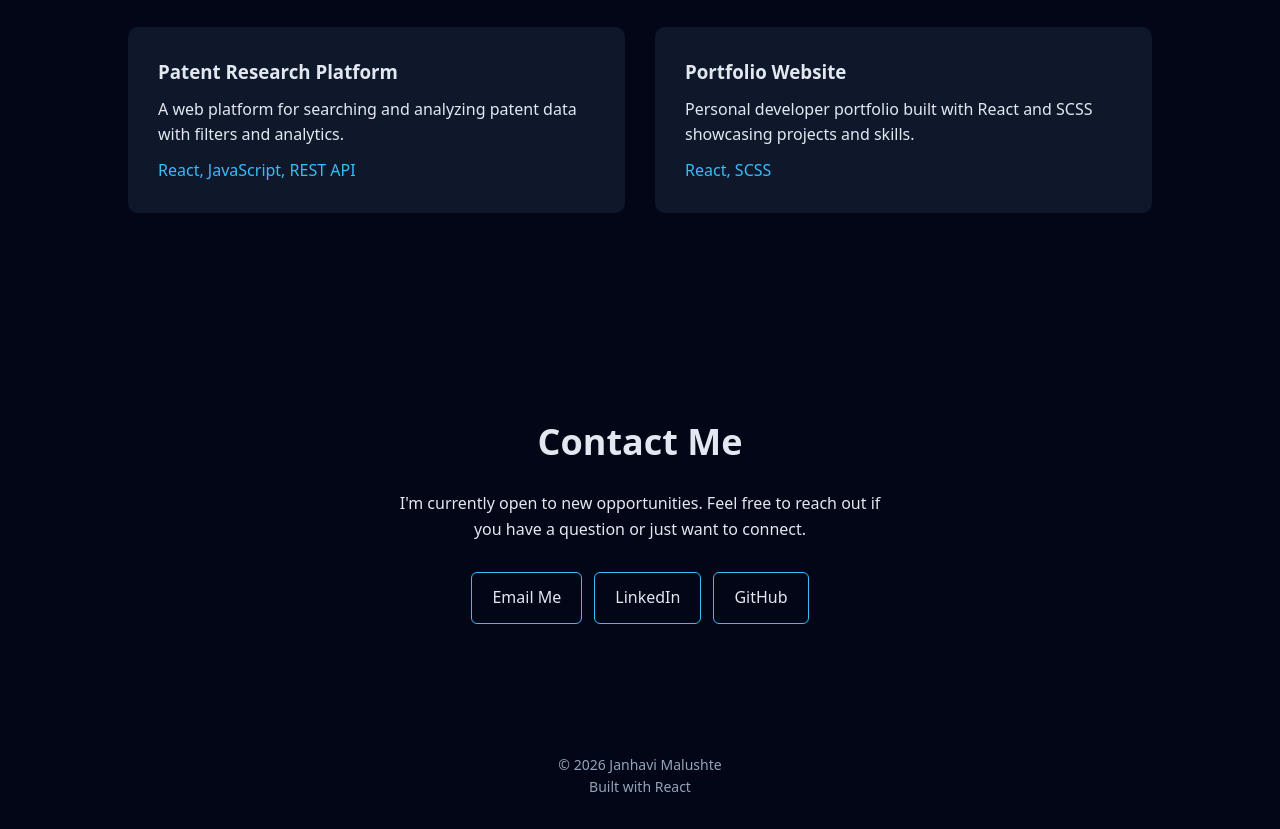
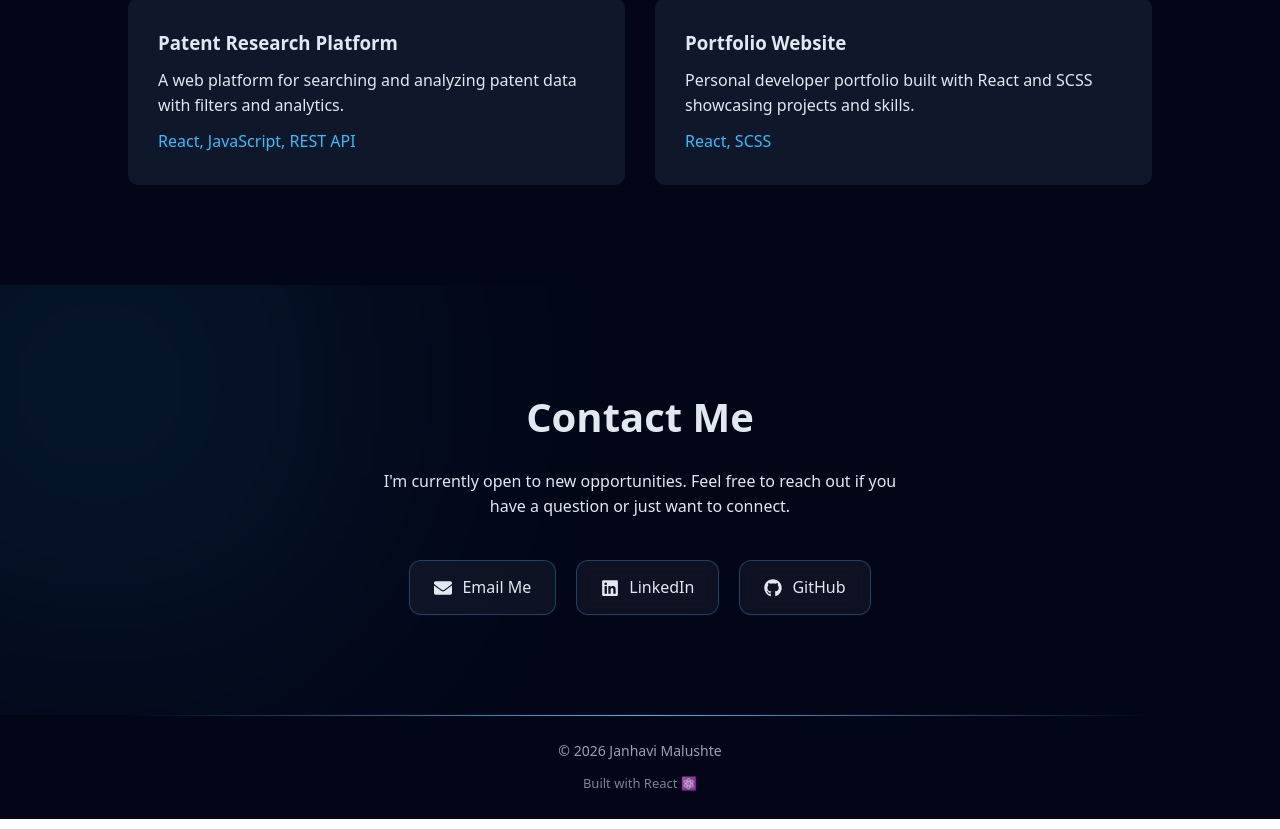
Before and after one commit to Janhavi515/janhavi-portfolio, a React (Vite) app: page / in a window 1280 px wide. Shown: the part 1730-2559 px from the top of the page. Built offline with nearby package versions, Linux system fonts and the light colour scheme.

Commit message:
footer updated Ui

```diff
--- a/src/components/Contact/Contact.jsx
+++ b/src/components/Contact/Contact.jsx
@@ -1,40 +1,77 @@
 import "./Contact.scss";
+import { motion } from "framer-motion";
+import { FaGithub, FaLinkedin, FaEnvelope } from "react-icons/fa";
 
 const Contact = () => {
+  const container = {
+    hidden: {},
+    visible: {
+      transition: {
+        staggerChildren: 0.2,
+      },
+    },
+  };
+
+  const item = {
+    hidden: { opacity: 0, y: 40 },
+    visible: {
+      opacity: 1,
+      y: 0,
+      transition: { duration: 0.6 },
+    },
+  };
+
   return (
     <section id="contact" className="contact">
+      <motion.div
+        variants={container}
+        initial="hidden"
+        whileInView="visible"
+        viewport={{ once: true }}
+      >
+        <motion.h2 variants={item}>Contact Me</motion.h2>
 
-      <h2>Contact Me</h2>
-
-      <p>
+        <motion.p variants={item}>
           I'm currently open to new opportunities. Feel free to reach out if you
           have a question or just want to connect.
-      </p>
+        </motion.p>
 
-      <div className="contact-links">
+        <motion.div className="contact-links" variants={item}>
+          <motion.a
+            href="mailto:janhavimalushte@gmail.com"
+            whileHover={{ scale: 1.08, y: -5 }}
+            whileTap={{ scale: 0.95 }}
+            className="contact-card"
+          >
+            <FaEnvelope />
+            <span>Email Me</span>
+          </motion.a>
 
-        <a href="mailto:janhavimalushte@gmail.com">
-          Email Me
-        </a>
-
-        <a
+          <motion.a
             href="https://www.linkedin.com/in/janhavi-malushte"
             target="_blank"
             rel="noopener noreferrer"
+            whileHover={{ scale: 1.08, y: -5 }}
+            whileTap={{ scale: 0.95 }}
+            className="contact-card"
           >
-          LinkedIn
-        </a>
+            <FaLinkedin />
+            <span>LinkedIn</span>
+          </motion.a>
 
-        <a
+          <motion.a
             href="https://github.com/Janhavi515"
             target="_blank"
             rel="noopener noreferrer"
+            whileHover={{ scale: 1.08, y: -5 }}
+            whileTap={{ scale: 0.95 }}
+            className="contact-card"
           >
-          GitHub
-        </a>
-
-      </div>
-
+            <FaGithub />
+            <span>GitHub</span>
+          </motion.a>
+        </motion.div>
+      </motion.div>
     </section>
   );
 };
--- a/src/components/Contact/Contact.scss
+++ b/src/components/Contact/Contact.scss
@@ -1,56 +1,96 @@
-
 .contact {
-  padding: 60px 10%;
+  padding: 100px 10%;
   text-align: center;
   background: #020617;
   color: #e2e8f0;
+  position: relative;
+  overflow: hidden;
+}
+
+/* 🔥 Background glow */
+.contact::before {
+  content: "";
+  position: absolute;
+  width: 400px;
+  height: 400px;
+  background: #38bdf8;
+  filter: blur(150px);
+  opacity: 0.15;
+  top: -100px;
+  left: -100px;
 }
 
 .contact h2 {
-  font-size: 36px;
+  font-size: 40px;
   margin-bottom: 20px;
 }
 
 .contact p {
-  margin-bottom: 30px;
-  max-width: 500px;
+  margin-bottom: 40px;
+  max-width: 550px;
   margin-left: auto;
   margin-right: auto;
+  line-height: 1.6;
 }
 
+/* Cards layout */
 .contact-links {
   display: flex;
-  flex-direction: column;
-  gap: 12px;
-  align-items: center;
+  justify-content: center;
+  gap: 20px;
+  flex-wrap: wrap;
 }
 
-.contact-links a {
-  width: 100%;
-  max-width: 280px;
-  padding: 12px 20px;
-  border: 1px solid #38bdf8;
-  border-radius: 6px;
-  text-align: center;
+/* 🔥 Glass cards */
+.contact-card {
+  display: flex;
+  align-items: center;
+  gap: 10px;
+  padding: 14px 24px;
+  border-radius: 12px;
+  text-decoration: none;
+  color: #e2e8f0;
+
+  background: rgba(255, 255, 255, 0.05);
+  backdrop-filter: blur(10px);
+
+  border: 1px solid rgba(56, 189, 248, 0.3);
+  transition: all 0.3s ease;
+  position: relative;
+  overflow: hidden;
+}
+
+/* Glow border animation */
+.contact-card::before {
+  content: "";
+  position: absolute;
+  inset: 0;
+  border-radius: 12px;
+  padding: 1px;
+  background: linear-gradient(120deg, #38bdf8, transparent, #6366f1);
+  -webkit-mask: linear-gradient(#000 0 0) content-box, linear-gradient(#000 0 0);
+  -webkit-mask-composite: xor;
+  opacity: 0;
   transition: 0.3s;
 }
 
-.contact-links a:hover {
-  background: #38bdf8;
-  color: #020617;
+.contact-card:hover::before {
+  opacity: 1;
 }
 
-@media (min-width: 768px) {
-  .contact-links {
-    flex-direction: row;
-    justify-content: center;
-  }
+/* Hover */
+.contact-card:hover {
+  background: rgba(56, 189, 248, 0.1);
+  box-shadow: 0 10px 30px rgba(56, 189, 248, 0.2);
+}
 
-  .contact-links a {
-    width: auto;
-  }
+.contact-card svg {
+  font-size: 18px;
+}
 
+/* Mobile */
+@media (max-width: 768px) {
   .contact {
-    padding: 100px 10%;
+    padding: 80px 6%;
   }
 }
--- a/src/components/Footer/Footer.jsx
+++ b/src/components/Footer/Footer.jsx
@@ -1,14 +1,26 @@
 import "./Footer.scss";
+import { motion } from "framer-motion";
+import { FaGithub, FaLinkedin } from "react-icons/fa";
 
 const Footer = () => {
   return (
-    <footer className="footer">
+    <motion.footer
+      className="footer"
+      initial={{ opacity: 0, y: 30 }}
+      whileInView={{ opacity: 1, y: 0 }}
+      transition={{ duration: 0.6 }}
+      viewport={{ once: true }}
+    >
+      <div className="footer-content">
 
-      <p>© {new Date().getFullYear()} Janhavi Malushte</p>
+        <p>© {new Date().getFullYear()} Janhavi Malushte</p>
 
-      <p>Built with React</p>
+        <p className="footer-built">
+          Built with React ⚛️
+        </p>
 
-    </footer>
+      </div>
+    </motion.footer>
   );
 };
 
--- a/src/components/Footer/Footer.scss
+++ b/src/components/Footer/Footer.scss
@@ -1,7 +1,33 @@
 .footer {
-  padding: 30px;
+  padding: 25px 20px;
   text-align: center;
   background: #020617;
   color: #94a3b8;
   font-size: 14px;
+  position: relative;
 }
+
+/* 🔥 Gradient top border */
+.footer::before {
+  content: "";
+  position: absolute;
+  top: 0;
+  left: 50%;
+  transform: translateX(-50%);
+  width: 80%;
+  height: 1px;
+  background: linear-gradient(90deg, transparent, #38bdf8, transparent);
+}
+
+.footer-content {
+  display: flex;
+  flex-direction: column;
+  gap: 10px;
+  align-items: center;
+}
+
+/* Built text */
+.footer-built {
+  font-size: 13px;
+  opacity: 0.8;
+}
--- a/src/components/Hero/Hero.scss
+++ b/src/components/Hero/Hero.scss
@@ -46,7 +46,7 @@
 
 /* Subtitle */
 .hero h2 {
-  font-size: clamp(20px, 6vw, 42px); /* 🔥 responsive */
+  font-size: clamp(20px, vw, 42px); /* 🔥 responsive */
   color: #94a3b8;
 }
 
```
Lines whose indentation alone changed are shown as unchanged.
